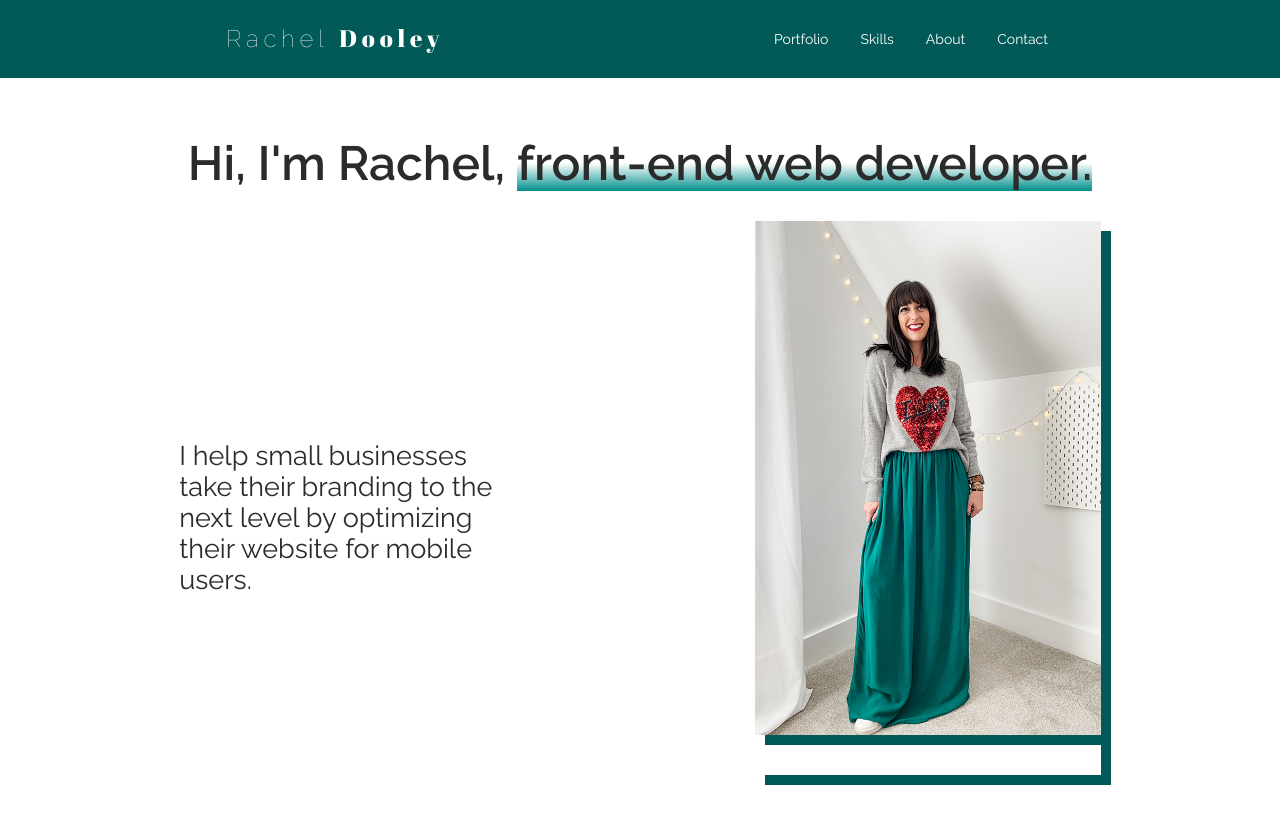
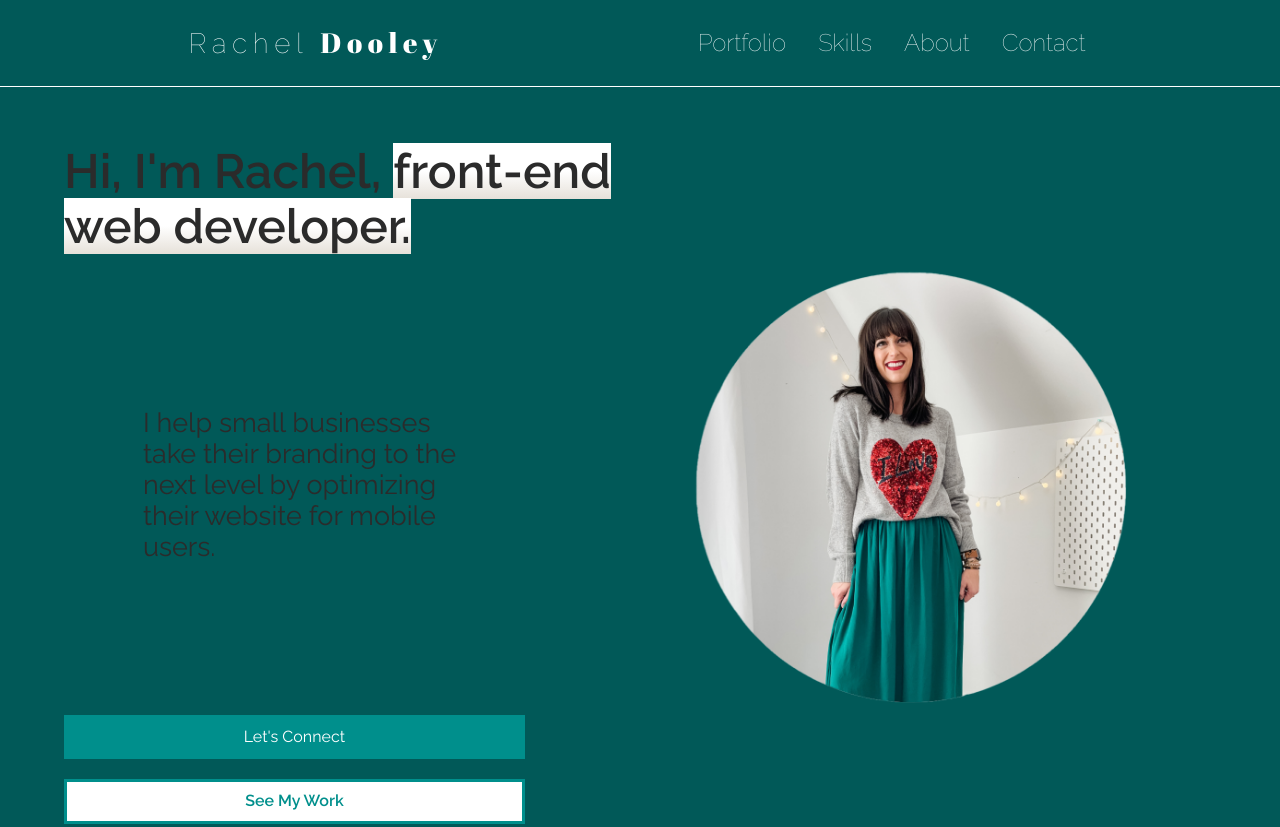
Before and after one commit to Rae1821/portfolio, a website built with Parcel: page index.html in a window 1280 px wide. Shown: the top 827 px of the page. Built offline with nearby package versions, Linux system fonts and the light colour scheme.

Commit message:
Made changes to hero layout and image

```diff
--- a/css/main.css
+++ b/css/main.css
@@ -207,12 +207,13 @@ header .content-wrapper {
 /* Hero Area */
 
 .hero-area {
-
+  background: #015958;
+  color: #fff;
   display: flex;
   justify-content: center;
   flex-flow: row wrap;
   padding-top: 25px;
-  padding-bottom: 20px;
+  padding-bottom: 50px;
 }
 
 .hero-content {
@@ -224,37 +225,31 @@ header .content-wrapper {
 .hero-content .headline {
   color: #2b2b2b;
   width:100%;
-  text-align: center;
   margin: 0;
 }
 
 .highlight {
-  background-image: linear-gradient(to bottom, #ffffff, #ffffff, #008F8c);
+  background-image: linear-gradient(to bottom, #ffffff, #ffffff, #e6e1d9);
 }
 
 .description-image {
   display: flex;
-  justify-content: space-around;
-  align-items: center;
-  flex-flow: row wrap;
-  margin-bottom: 20px;
+  padding-bottom: 20px;
 }
 
 .bio-pic {
-  width: 50%;
+  width: 80%;
 }
 
-img.bio-pic {
-  width: 100%;
-}
 .description {
-  width: 30%;
   color: #2b2b2b;
 }
 
 .button-wrapper {
-  width: 50%;
+  width: 40%;
 }
+
+/* Let's Connect Button */
 
 .button-wrapper .connect {
   border: 3px solid #008F8C;
@@ -264,30 +259,28 @@ img.bio-pic {
 button.connect {
   width: 100%;
   padding: 10px 0;
-  margin-right: 15px;
+  margin-right: 10px;
 }
 
 button.connect:hover {
   transform: scale(1.1);
-  background-color: #ff8d5b;
-  border-color: #ff8d5b;
-}
-
-button.my-work {
-  width: 100%;
-  margin-left: 15px;
-}
-
-button.my-work:hover {
-  transform: scale(1.1);
-  background-color: #ddd;
-  border-color: #ddd;
-  color: #fff;
 }
 
 .connect a {
   text-decoration: none;
   color: #fff;
+}
+
+
+/* See My Work Button */
+
+button.my-work {
+  width: 100%;
+  margin-left: 10px;
+}
+
+button.my-work:hover {
+  transform: scale(1.1);
 }
 
 .button-wrapper .my-work {
@@ -307,8 +300,6 @@ button.project a {
   text-decoration: none;
   color: #fff;
 }
-
-
 
 .page-divider-icon i {
   font-size: 1.5em;
@@ -371,10 +362,12 @@ button.project i {
 }
 
 button.project:hover {
-  transform: scale(1.2);
-  background-color: #ff8d5b;
+  transform: scale(1.1);
 }
 
+button.project i:hover {
+  color: #ff8d5b;
+}
 
 /************** Skills Section *************/
 
@@ -474,11 +467,15 @@ button.project:hover {
   justify-content: center;
   flex-flow: row wrap;
   margin: 10px 0 30px 0;
-
 }
 
 .about-wrapper {
   width: 90%;
+}
+
+img.bio-pic {
+  width: 60%;
+
 }
 
 #about h2 {
@@ -490,6 +487,7 @@ button.project:hover {
 #about h3 {
   font-weight: 400;
   font-size: 1.25em;
+  padding-top: 20px;
 }
 
 #about p {
@@ -684,11 +682,9 @@ header .content-wrapper {
 
 /* Style the hamburger menu */
 .topnav a.icon {
-  background: black;
+
   display: none;
-  position: absolute;
-  right: 0;
-  top: 0;
+
 }
 
 /* Add a grey background color on mouse-over */
@@ -725,13 +721,10 @@ header .content-wrapper {
   margin-bottom: 50px;
 }
 
-.bio-pic {
-  width: 35%;
+img.bio-pic {
+  width: 50%;
 }
 
-img.bio-pic {
-  width: 100%;
-}
 .description {
   width: 30%;
   color: #2b2b2b;
@@ -753,8 +746,6 @@ button.connect {
 
 button.connect:hover {
   transform: scale(1.1);
-  background-color: #ff8d5b;
-  border-color: #ff8d5b;
 }
 
 button.my-work {
@@ -763,9 +754,6 @@ button.my-work {
 
 button.my-work:hover {
   transform: scale(1.1);
-  background-color: #ff8d5b;
-  border-color: #ff8d5b;
-  color: #fff;
 }
 
 /* Work Section */
@@ -842,19 +830,68 @@ button.project a {
 @media only screen and (min-width: 1200px) {
 
 
+ .content-wrapper {
+   max-width: 1240px;
+ }
+
 /* Header Section */
 
+.name h2 {
+  font-size: 1.75em;
 
+}
 
+.topnav a {
+  font-size: 1.5em;
+  font-weight: 100;
+}
 
   /* Hero Area */
 
-  .bio-pic {
-    width: 30%;
-    box-shadow: 10px 10px #015958;
-    margin-bottom: 40px;
+  .hero-content {
+    display: flex;
+    flex-flow: column wrap;
   }
 
+  .hero-content .headline {
+    width: 75%;
+    text-align: left;
+  }
+
+  .headline h1 {
+    width: 70%;
+    margin-bottom: 0;
+  }
+
+.description-image {
+ display: flex;
+ flex-flow: row wrap;
+ margin-bottom: 0;
+ padding-bottom: 0;
+}
+
+.description {
+  padding-right: 30px;
+}
+
+img.bio-pic {
+  width: 40%;
+}
+
+.button-wrapper {
+  display: flex;
+  width: 40%;
+}
+
+
+button.my-work {
+  margin:0;
+}
+
+button.connect {
+  margin: 0 0 20px 0;
+
+}
 
 
 
@@ -898,7 +935,8 @@ button.project a {
 }
 
 .project-info p {
-  font-size: 1.5em;
+  font-size: 1.25em;
+  line-height: 1.5;
 }
 
 #work figure {
@@ -932,6 +970,10 @@ button.project {
 
 #skills {
   background: #015958;
+}
+
+#skills p {
+  font-size: 1.125em;
 }
 
 .skills-wrapper {
--- a/index.html
+++ b/index.html
@@ -31,7 +31,7 @@
 </head>
 
 <body>
-
+    <div class="main-content-wrapper">
   <header>
     <div class="content-wrapper">
         <div class="name">
@@ -67,9 +67,7 @@
                     <div class="description">
                         <p>I help small businesses take their branding to the next level by optimizing their website for mobile users.</p>
                     </div>
-                    <div class="bio-pic">
-                        <img class="bio-pic" src="img/portfolio-bio-pic.png" alt="Author Picture"/>
-                    </div>
+                        <img class="bio-pic" src="img/circle-bio.png" alt="Author Picture"/>
                 </div>
                 <div class="button-wrapper">
                     <button class="connect">
@@ -279,7 +277,6 @@
             </div>
         </div>
     </footer>
-
 </main>
 
 
@@ -303,6 +300,7 @@
     ga('create', 'UA-XXXXX-Y', 'auto'); ga('set', 'anonymizeIp', true); ga('set', 'transport', 'beacon'); ga('send', 'pageview')
   </script>
   <script src="https://www.google-analytics.com/analytics.js" async></script>
+</div>
 </body>
 
 </html>
```
Also changed, not shown: img/circle-bio.png (added).
